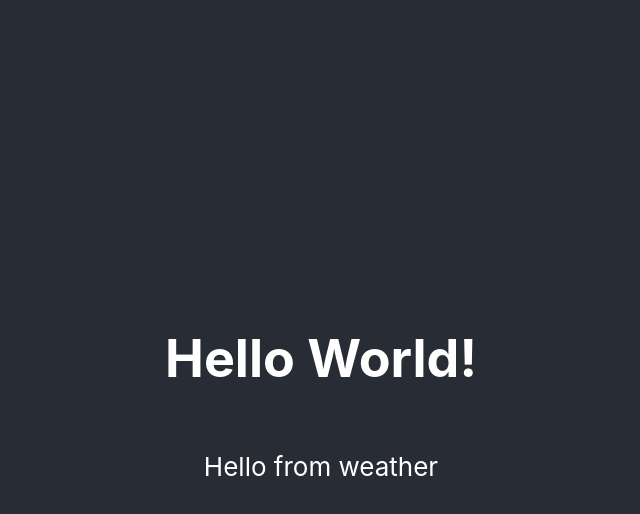
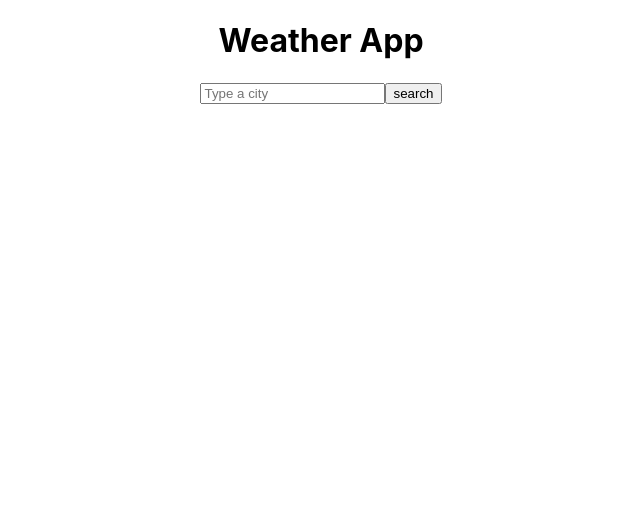
Before and after one commit to acuraintegurl/weather-react, a React (Create React App) app: page / in a window 1280 px wide. Shown: the top 514 px of the page, without its empty margins (319-959 px from the left). Built offline with nearby package versions, Linux system fonts and the light colour scheme; no server answers.

Commit message:
Moved Codesandbox react project, removed weather.js

```diff
--- a/src/App.js
+++ b/src/App.js
@@ -1,15 +1,19 @@
+import React from "react";
+import ReactDOM from "react-dom";
+import SearchEngine from "./SearchEngine";
+
 import "./App.css";
-import Weather from "./Weather";
 
 function App() {
   return (
     <div className="App">
-      <header className="App-header">
-        <h1>Hello World!</h1>
-        <Weather city="tokyo" />
-      </header>
+      <h1>Weather App</h1>
+      <SearchEngine />
     </div>
   );
 }
 
+const rootElement = document.getElementById("root");
+ReactDOM.render(<App />, rootElement);
+
 export default App;
--- /dev/null
+++ b/src/SearchEngine.js
@@ -0,0 +1,56 @@
+import React, { useState } from "react";
+import axios from "axios";
+
+export default function SearchEngine() {
+  const [city, setCity] = useState("");
+  const [loaded, setLoaded] = useState(false);
+  const [weather, setWeather] = useState("");
+
+  function handleSubmit(event) {
+    event.preventDefault();
+
+    function showWeather(response) {
+      setLoaded(true);
+      setWeather({
+        temperature: Math.round(response.data.main.temp),
+        description: response.data.weather[0].description,
+        humidity: response.data.main.humidity,
+        wind: response.data.wind.speed,
+        icon: `https://openweathermap.org/img/wn/${response.data.weather[0].icon}@2x.png`,
+      });
+    }
+
+    let url = `https://api.openweathermap.org/data/2.5/weather?q=${city}&appid=7a010bcd1946ade46c95e4c98b549354&units=metric`;
+    axios.get(url).then(showWeather);
+  }
+
+  function updateCity(event) {
+    setCity(event.target.value);
+  }
+
+  let form = (
+    <form onSubmit={handleSubmit}>
+      <input type="search" placeholder="Type a city" onChange={updateCity} />
+      <input type="submit" value="search" />
+    </form>
+  );
+
+  if (loaded) {
+    return (
+      <div className="City">
+        {form}
+        <ul>
+          <li>Temperature: {weather.temperature}°C</li>
+          <li>Description: {weather.description}</li>
+          <li>Humidity: {weather.humidity}%</li>
+          <li>Wind: {weather.wind} km/h</li>
+          <li>
+            <img src={weather.icon} alt="" />
+          </li>
+        </ul>
+      </div>
+    );
+  } else {
+    return form;
+  }
+}
--- a/src/Weather.js
+++ /dev/null
@@ -1,11 +0,0 @@
-import React from "react";
-import axios from "axios";
-
-export default function Weather(props) {
-  function handleResponse(response) {
-    alert(`The weather in ${response.data.name} is ${response.data.main.temp}`);
-  }
-  let apiUrl = `https://api.openweathermap.org/data/2.5/weather?q=${props.city}&appid=7a010bcd1946ade46c95e4c98b549354&units=metric`;
-  axios.get(apiUrl).then(handleResponse);
-  return <p>Hello from weather</p>;
-}
```
